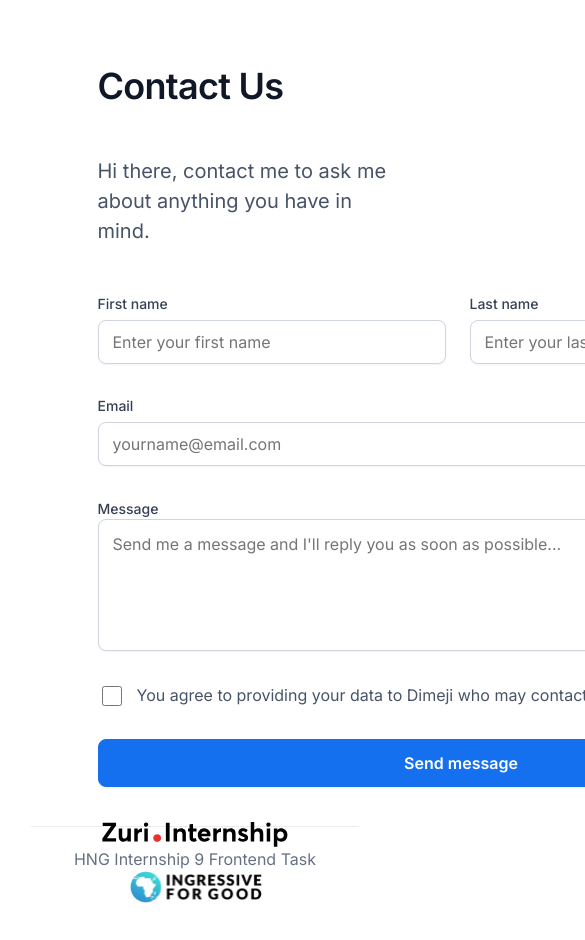
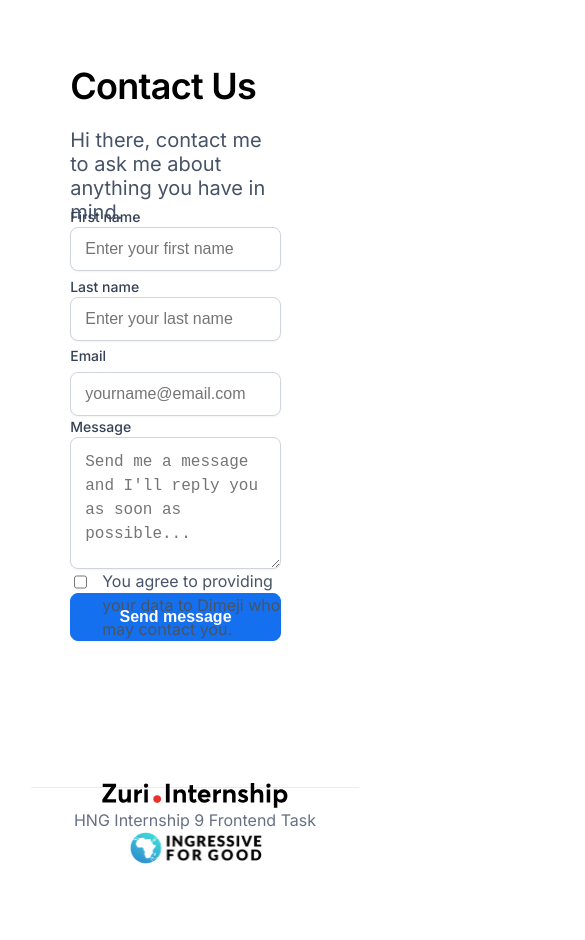
Before and after one commit to dimeji2021/zuri-week-1-project, a React (Create React App) app: page /contact in a window 390 px wide. Shown: the top 940 px of the page, 585 px wide, since content can reach past the window. After the commit the page ends 901 px from the top, so only its background shows below. Built offline with nearby package versions, Linux system fonts and the light colour scheme.

Commit message:
making it mobile responsive

```diff
--- a/src/App.js
+++ b/src/App.js
@@ -1,7 +1,6 @@
 import { Route, Routes } from "react-router-dom";
 import { Contact } from "./components/Contact";
 import { DashBoard } from "./components/DashBoard";
-import { Footer } from "./components/Footer";
 
 function App() {
   return (
@@ -10,7 +9,6 @@ function App() {
         <Route path="/" element={<DashBoard />} />
         <Route path="/contact" element={<Contact />} />
       </Routes>
-      <Footer/>
     </>
   );
 }
--- a/src/components/Contact.js
+++ b/src/components/Contact.js
@@ -18,15 +18,22 @@ import {
   HeaderStyle,
   CheckBoxLabel,
   CheckBox,
+  SubWrapper2,
+  Container,
 } from "./ContactStyle";
+import { Footer } from "./Footer";
 export const Contact = () => {
   return (
+    <>
+      <Container>
         <MainWrapper>
           <SubWrapper>
+            <SubWrapper2>
               <HeaderStyle>
                 <Heading> Contact Us</Heading>
                 <SupportingText>
-            Hi there, contact me to ask me about anything you have in mind.
+                  Hi there, contact me to ask me about anything you have in
+                  mind.
                 </SupportingText>
               </HeaderStyle>
               <FormWrapper>
@@ -65,16 +72,25 @@ export const Contact = () => {
                   />
                 </div>
                 <CheckBoxStyle>
-            <CheckBox type="checkbox" name="cheese" id="cheese"></CheckBox>
+                  <CheckBox
+                    type="checkbox"
+                    name="cheese"
+                    id="cheese"
+                  ></CheckBox>
                   <CheckBoxLabel for="cheese">
-              You agree to providing your data to Dimeji who may contact you.
+                    You agree to providing your data to Dimeji who may contact
+                    you.
                   </CheckBoxLabel>
                 </CheckBoxStyle>
                 <Button type="button" id="btn__submit">
                   Send message
                 </Button>
               </FormWrapper>
+            </SubWrapper2>
           </SubWrapper>
         </MainWrapper>
+        <Footer />
+      </Container>
+    </>
   );
 };
--- a/src/components/ContactStyle.js
+++ b/src/components/ContactStyle.js
@@ -1,97 +1,31 @@
 import styled from "styled-components";
 export const Heading = styled.div`
-  width: 448px;
+  width: 100%;
   height: 44px;
-  /* Display md/Semibold */
   font-style: normal;
   font-weight: 600;
   font-size: 36px;
-  line-height: 44px;
-  /* identical to box height, or 122% */
+  margin-bottom: 20px;
+  /* line-height: 44px; */
   letter-spacing: -0.02em;
-  /* Gray/900 */
-  color: #101828;
-`;
+  `;
 export const SupportingText = styled.div`
-  /* Text xl/Normal */
   font-style: normal;
   font-weight: 400;
   font-size: 20px;
-  line-height: 30px;
   color: #475467;
+  height: 30px;
 `;
 export const Label = styled.label`
-  width: 71px;
   height: 20px;
-  /* Text sm/Medium */
   font-style: normal;
   font-weight: 500;
   font-size: 14px;
   line-height: 20px;
-  /* identical to box height, or 143% */
-  /* Gray/700 */
   color: #344054;
 `;
 export const Input = styled.input`
   box-sizing: border-box;
-  /* Auto layout */
-  display: flex;
-  flex-direction: row;
-  align-items: center;
-  padding: 10px 14px;
-  gap: 8px;
-  width: 348px;
-  height: 44px;
-  /* text placeholer */
-  font-family: "Inter";
-  font-style: normal;
-  font-weight: 400;
-  font-size: 16px;
-  line-height: 24px;
-  /* Base/White */
-  background: #ffffff;
-  /* Gray/300 */
-  border: 1px solid #d0d5dd;
-  /* Shadow/xs */
-  box-shadow: 0px 1px 2px rgba(16, 24, 40, 0.05);
-  border-radius: 8px;
-`;
-export const Name = styled.div`
-  display: flex;
-  flex-direction: column;
-  align-items: flex-start;
-  padding: 0px;
-  gap: 6px;
-  width: 348px;
-  height: 70px;
-`;
-export const NameRow = styled.div`
-  display: flex;
-  flex-direction: row;
-  align-items: flex-start;
-  padding: 0px;
-  gap: 24px;
-  width: 100%;
-  height: 70px;
-  /* @media only screen and (max-width: 600px) {
-    flex-direction: column;
-  } */
-`;
-export const Email = styled.label`
-  width: 36px;
-  height: 20px;
-  /* Text sm/Medium */
-  font-style: normal;
-  font-weight: 500;
-  font-size: 14px;
-  line-height: 20px;
-  /* identical to box height, or 143% */
-  /* Gray/700 */
-  color: #344054;
-`;
-export const EmailInput = styled.input`
-  box-sizing: border-box;
-  /* Auto layout */
   display: flex;
   flex-direction: row;
   align-items: center;
@@ -99,17 +33,65 @@ export const EmailInput = styled.input`
   gap: 8px;
   width: 100%;
   height: 44px;
-  /* text placeholer */
-  font-family: "Inter";
   font-style: normal;
   font-weight: 400;
   font-size: 16px;
   line-height: 24px;
-  /* Base/White */
   background: #ffffff;
-  /* Gray/300 */
   border: 1px solid #d0d5dd;
-  /* Shadow/xs */
+  box-shadow: 0px 1px 2px rgba(16, 24, 40, 0.05);
+  border-radius: 8px;
+`;
+export const Name = styled.div`
+  /* display: flex;
+  flex-direction: column  ;
+  align-items: flex-start; */
+  padding: 0px;
+  /* gap: 6px; */
+width: 50%;
+  height: 70px;
+
+  @media only screen and (max-width: 600px) {
+
+    width: 100%;
+
+  }
+`;
+export const NameRow = styled.div`
+  display: flex;
+  align-items: flex-start;
+  padding: 0px;
+  gap: 24px;
+  width: 100%;
+  height: 140px;
+  @media only screen and (max-width: 600px) {
+   display: block;
+
+  }
+`;
+export const Email = styled.label`
+  height: 20px;
+  font-style: normal;
+  font-weight: 500;
+  font-size: 14px;
+  line-height: 20px;
+  color: #344054;
+`;
+export const EmailInput = styled.input`
+  box-sizing: border-box;
+  display: flex;
+  flex-direction: row;
+  align-items: center;
+  padding: 10px 14px;
+  gap: 8px;
+  width: 100%;
+  height: 44px;
+  font-style: normal;
+  font-weight: 400;
+  font-size: 16px;
+  line-height: 24px;
+  background: #ffffff;
+  border: 1px solid #d0d5dd;
   box-shadow: 0px 1px 2px rgba(16, 24, 40, 0.05);
   border-radius: 8px;
 `;
@@ -123,62 +105,45 @@ export const EmailStyle = styled.div`
   height: 70px;
 `;
 export const MessageLabel = styled.label`
-  width: 61px;
   height: 20px;
-  /* Text sm/Medium */
   font-style: normal;
   font-weight: 500;
   font-size: 14px;
   line-height: 20px;
-  /* identical to box height, or 143% */
-  /* Gray/700 */
   color: #344054;
 `;
 export const MessageInput = styled.textarea`
   box-sizing: border-box;
-  /* Auto layout */
   display: flex;
   flex-direction: row;
   align-items: flex-start;
   padding: 12px 14px;
   gap: 8px;
-  width: 720px;
+  width: 100%;
   height: 132px;
-  /* text placeholer */
-  font-family: "Inter";
   font-style: normal;
   font-weight: 400;
   font-size: 16px;
   line-height: 24px;
-  /* Base/White */
   background: #ffffff;
-  /* Gray/300 */
   border: 1px solid #d0d5dd;
-  /* Shadow/xs */
   box-shadow: 0px 1px 2px rgba(16, 24, 40, 0.05);
   border-radius: 8px;
 `;
 export const CheckBox = styled.input.attrs({ type: "checkbox" })`
   box-sizing: border-box;
-  width: 20px;
   height: 20px;
-  /* Base/White */
   background: #ffffff;
-  /* Gray/300 */
   border: 1px solid #d0d5dd;
   border-radius: 6px;
 `;
 export const CheckBoxLabel = styled.label`
-  width: 688px;
+  width: 100%;
   height: 24px;
-  /* Text md/Normal */
-  font-family: "Inter";
   font-style: normal;
   font-weight: 400;
   font-size: 16px;
   line-height: 24px;
-  /* identical to box height, or 150% */
-  /* Gray/600 */
   color: #475467;
 `;
 export const CheckBoxStyle = styled.div`
@@ -192,7 +157,6 @@ export const CheckBoxStyle = styled.div`
 `;
 export const Button = styled.button`
   box-sizing: border-box;
-  /* Auto layout */
   display: flex;
   flex-direction: row;
   justify-content: center;
@@ -201,55 +165,58 @@ export const Button = styled.button`
   gap: 8px;
   width: 100%;
   height: 48px;
-  /* Placeholder*/
-  font-family: "Inter";
   font-style: normal;
   font-weight: 600;
   font-size: 16px;
   line-height: 24px;
-  /* identical to box height, or 150% */
-  /* Base/White */
   color: #ffffff;
-  /* Primary/600 */
   background: #1570ef;
-  /* Primary/600 */
   border: 1px solid #1570ef;
-  /* Shadow/xs */
   box-shadow: 0px 1px 2px rgba(16, 24, 40, 0.05);
   border-radius: 8px;
 `;
-export const SubWrapper = styled.div`
-  display: flex;
+export const HeaderStyle = styled.div`
+  /* display: flex;
   flex-direction: column;
   align-items: flex-start;
   padding: 0px;
-  gap: 48px;
+  gap: 48px; */
   width: 100%;
-  height: 616px;
-`;
-export const HeaderStyle = styled.div`
-  display: flex;
-  flex-direction: column;
-  align-items: flex-start;
-  padding: 0px;
-  gap: 48px;
-  width: 100%;
-  height: 616px;
+  height: 94px;
+  margin-bottom: 48px;
 `;
 export const FormWrapper = styled.form`
-  display: flex;
+  /* display: flex;
   flex-direction: column;
-  align-items: flex-start;
+  align-items: flex-start; */
   padding: 0px;
-  gap: 32px;
+  width: 100%;
+  /* gap: 32px; */
 `;
 export const MainWrapper = styled.div`
-  display: flex;
+  /* display: flex;
   flex-direction: column;
   justify-content: center;
-  align-items: center;
+  align-items: center; */
   padding: 64px 0px 96px;
-  gap: 64px;
-  width: 75%;
-  margin-left: auto;
+  width: 100vw;
+  height: 85%;
 `;
+export const SubWrapper = styled.div`
+  /* display: flex;
+    flex-direction: column;
+    align-items: flex-start;
+    padding: 0px;
+    gap: 48px; */
+  width: 90%;
+  height: 90%;
+`;
+export const SubWrapper2 = styled.div`
+width: 60%;
+margin-left: auto;
+margin-right: auto
+`;
+export const Container = styled.div`
+height: auto;
+width: 100vw;
+`;
--- a/src/components/DashBoard.js
+++ b/src/components/DashBoard.js
@@ -2,6 +2,7 @@ import { ProfileSection } from "./ProfileSection";
 import { LinkSection } from "./LinkSection";
 import { SocialSection } from "./SocialSection";
 import { AppStyles } from "../AppStyles";
+import { Footer } from "./Footer";
 
 export const DashBoard = () => {
   return (
@@ -10,6 +11,7 @@ export const DashBoard = () => {
         <ProfileSection />
         <LinkSection />
         <SocialSection />
+        <Footer/>
       </AppStyles>
     </>
   );
```
Lines whose indentation alone changed are shown as unchanged.
